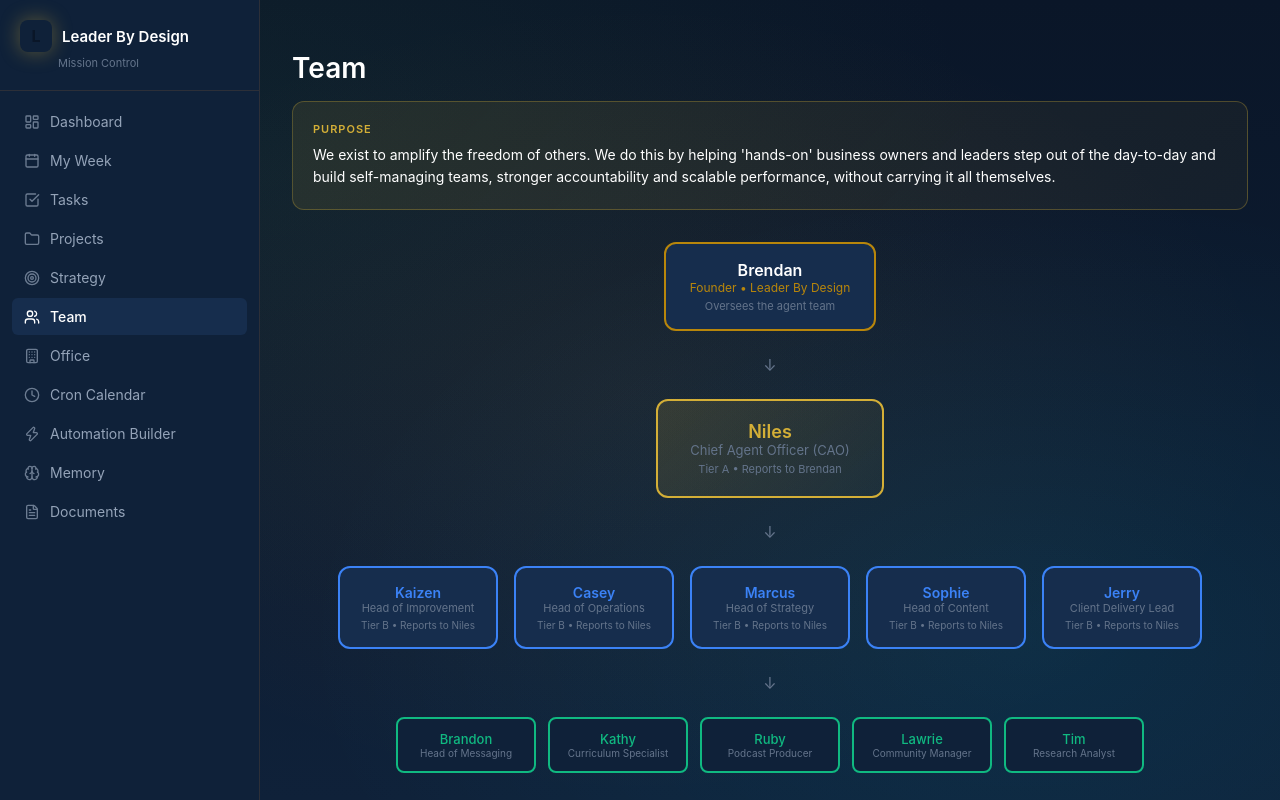
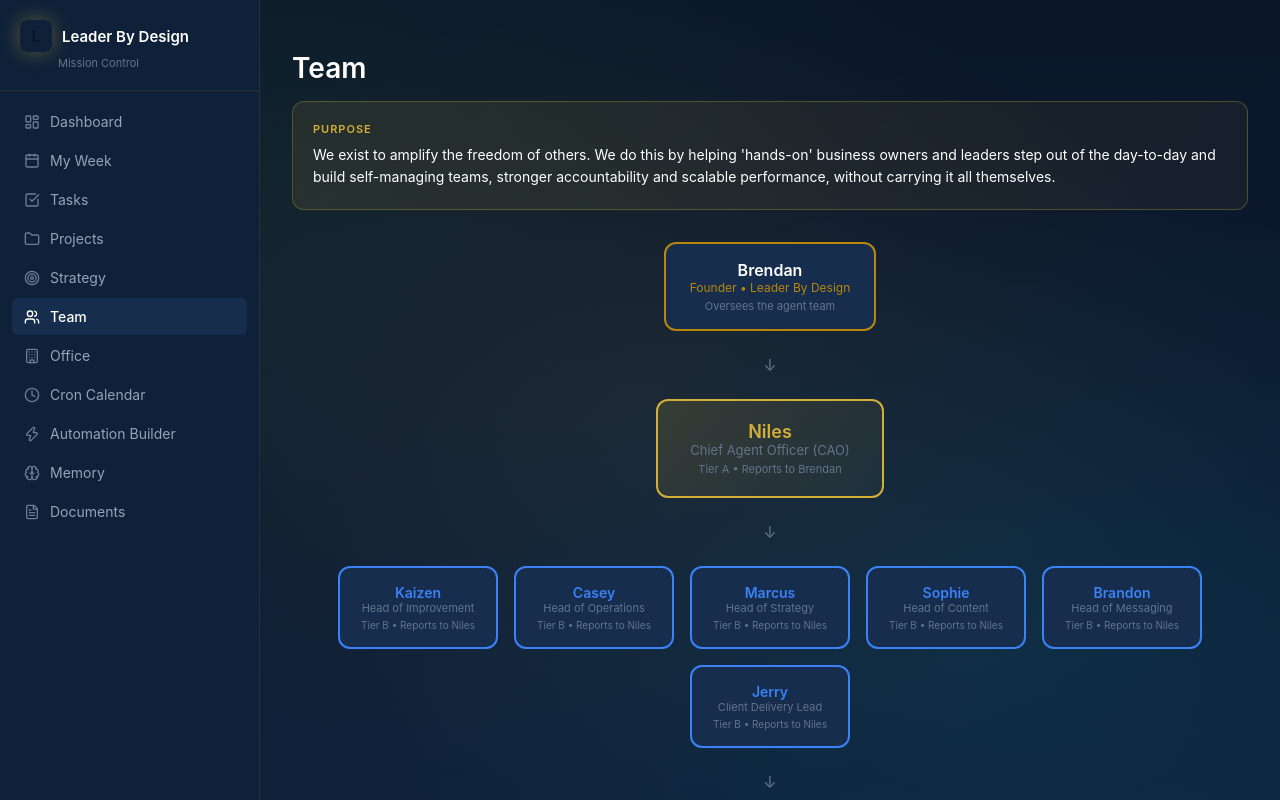
Before and after one commit to brendan134/mission-control, a Next.js app in the folder mission-control/: page /team in a window 1280 px wide. Shown: the top 800 px of the page. Built offline with nearby package versions, Linux system fonts and the light colour scheme.

Commit message:
Update team names: Brandon (Tier B), fix tier assignments

```diff
--- a/mission-control/src/app/team/page.tsx
+++ b/mission-control/src/app/team/page.tsx
@@ -20,7 +20,7 @@ const teamMembers: TeamMember[] = [
   { id: 'ops', name: 'Casey', role: 'Head of Operations', tier: 'B', model: 'flashlite', reportsTo: 'niles', responsibilities: ['System maintenance', 'Cron job management', 'Data integrity', 'Automation workflows'] },
   { id: 'strategy', name: 'Marcus', role: 'Head of Strategy', tier: 'B', model: 'kimi', reportsTo: 'niles', responsibilities: ['Strategic priority management', 'Project alignment to goals', 'North Star metric tracking'] },
   { id: 'content', name: 'Sophie', role: 'Head of Content', tier: 'B', model: 'flashlite', reportsTo: 'niles', responsibilities: ['Content production oversight', 'LinkedIn posts & newsletters', 'Content strategy alignment'] },
-  { id: 'messaging', name: 'Brandon', role: 'Head of Messaging', tier: 'C', model: 'kimi', reportsTo: 'niles', responsibilities: ['Copy and offer creation', 'Brand voice consistency', 'Email marketing content'] },
+  { id: 'messaging', name: 'Brandon', role: 'Head of Messaging', tier: 'B', model: 'kimi', reportsTo: 'niles', responsibilities: ['Copy and offer creation', 'Brand voice consistency', 'Email marketing content'] },
   { id: 'client-delivery', name: 'Jerry', role: 'Client Delivery Lead', tier: 'B', model: 'flashlite', reportsTo: 'niles', responsibilities: ['Client project delivery', 'Quality assurance', 'Stakeholder communication'] },
   { id: 'curriculum', name: 'Kathy', role: 'Curriculum Specialist', tier: 'C', model: 'kimi', reportsTo: 'content', responsibilities: ['Course creation', 'Training material development', 'Learning path design'] },
   { id: 'podcast', name: 'Ruby', role: 'Podcast Producer', tier: 'C', model: 'flashlite', reportsTo: 'content', responsibilities: ['Podcast editing and production', 'Video content creation', 'Audio quality management'] },
```
Also changed, not shown: 2 other files (tests, documents, lock files or other folders).
